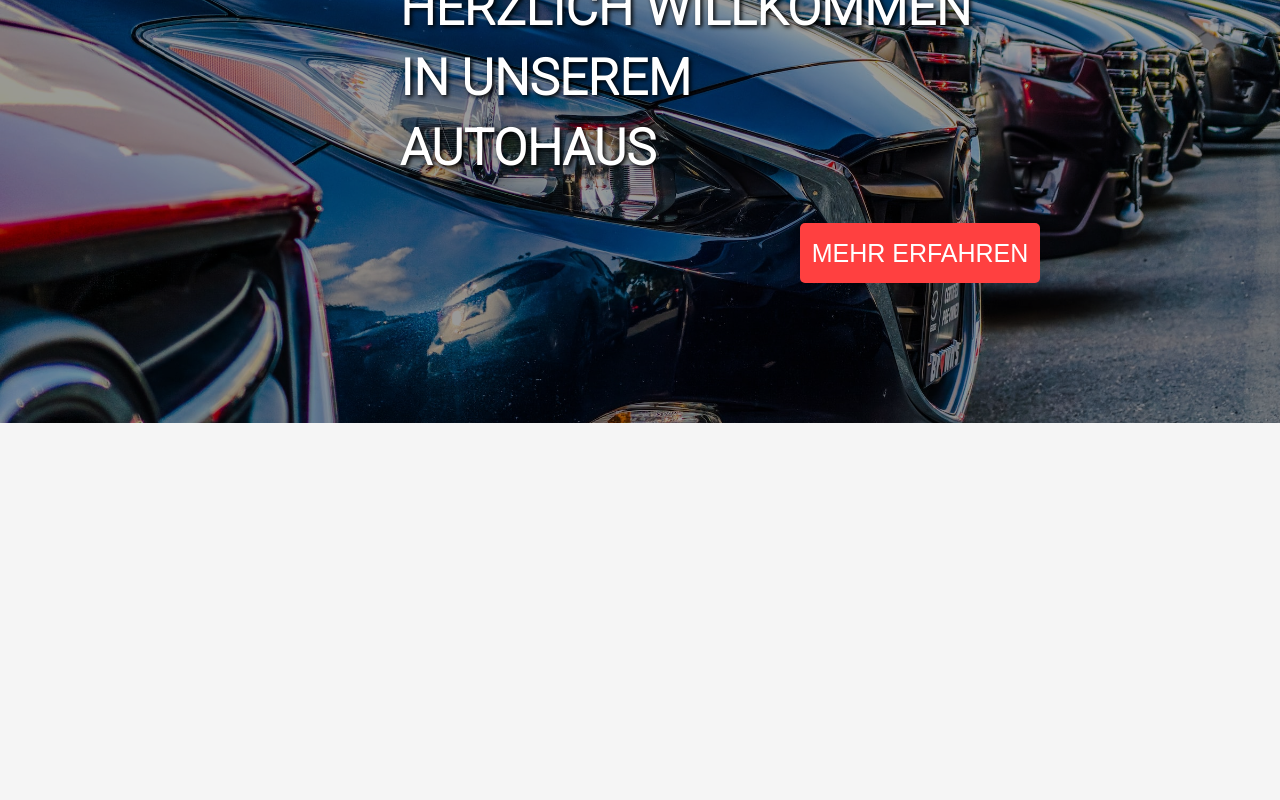
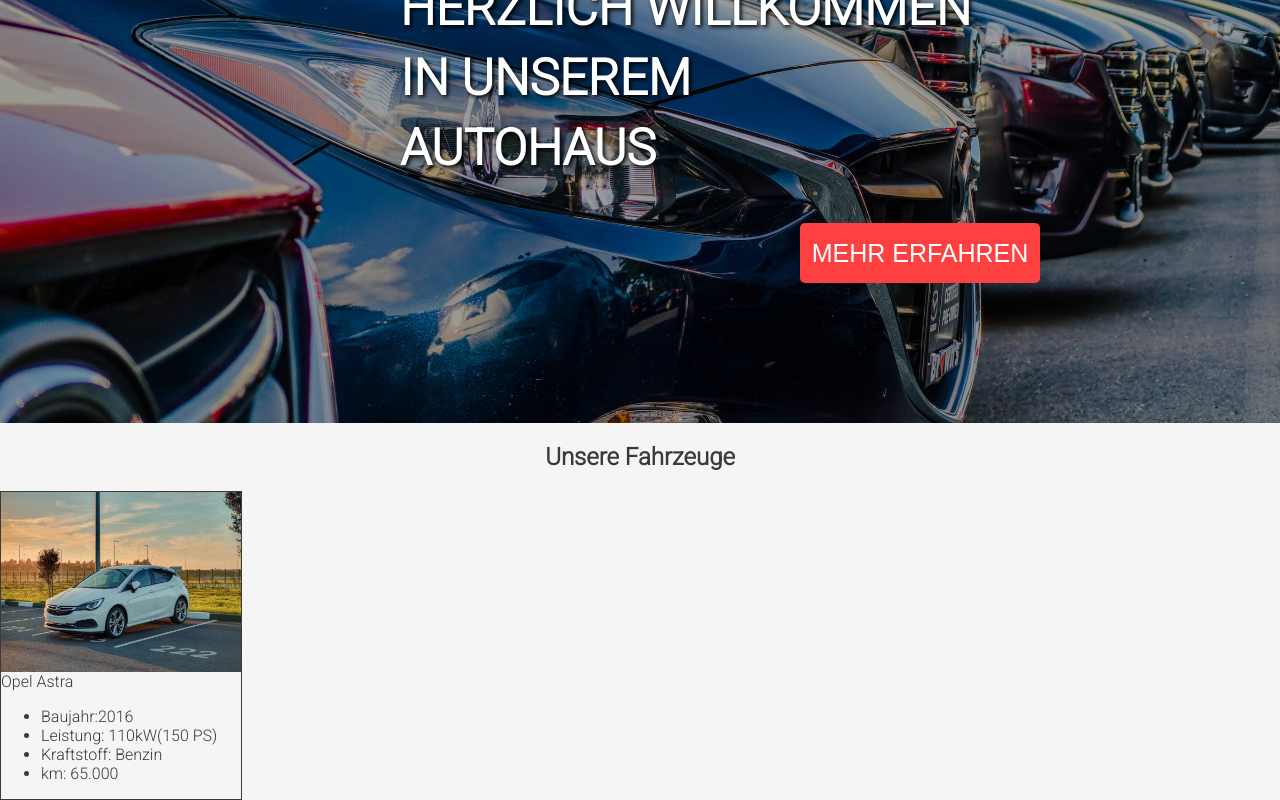
Before and after one commit to bsarnii/autohandel, a React (Create React App) app: page / in a window 1280 px wide. Shown: the part 277-1077 px from the top of the page. Before the commit the page ends 800 px from the top, so only its background shows below. Built offline with nearby package versions, Linux system fonts and the light colour scheme.

Commit message:
added autokarten

```diff
--- a/src/App.css
+++ b/src/App.css
@@ -1,2 +1,6 @@
 /* primary color: #ff4040
    secondary color: #3a3a3a */
+
+.App{
+   width:100%;
+}
--- a/src/App.js
+++ b/src/App.js
@@ -1,13 +1,14 @@
 import './App.css';
 import Header from './Header';
 import Willkommen from './Willkommen';
+import Autokarten from './Autokarten';
 
 function App() {
   return (
     <div className="App">
      <Header />
      <Willkommen />
-     {/*Card angebote*/}
+     <Autokarten />
      {/*Mitarbeiter + Geschäftszeiten*/}
      {/*Kontakt*/}
      {/*Footer*/}
--- /dev/null
+++ b/src/Autokarten.css
@@ -0,0 +1,8 @@
+.autokarten{
+    height:fit-content;
+}
+
+.autokarten h2{
+    display:flex;
+    justify-content: center;
+}
--- /dev/null
+++ b/src/Autokarten.js
@@ -0,0 +1,16 @@
+import React from 'react'
+import './Autokarten.css'
+import Karte from './Karte'
+
+function Autokarten() {
+  return (
+    <div className='autokarten'>
+        <h2>Unsere Fahrzeuge</h2>
+        <div className='karten'>
+            <Karte />
+        </div>
+    </div>
+  )
+}
+
+export default Autokarten
--- /dev/null
+++ b/src/Karte.css
@@ -0,0 +1,10 @@
+.karte{
+    border:1px solid #3a3a3a;
+    width: 240px;
+}
+
+.karte-img{
+    height: 180px;
+    width: 100%;
+    vertical-align: middle;
+}
--- /dev/null
+++ b/src/Karte.js
@@ -0,0 +1,24 @@
+import React from 'react'
+import './Karte.css'
+
+function Karte() {
+  return (
+    <div className='karte'>
+        <img
+        className='karte-img'
+        src='opel-astra.jpg'
+        alt='opel astra' />
+        <div className='karte-name'>Opel Astra</div>
+        <div className='karte-daten'>
+            <ul>
+                <li>Baujahr:2016</li>
+                <li>Leistung: 110kW(150 PS)</li>
+                <li>Kraftstoff: Benzin</li>
+                <li>km: 65.000</li>
+            </ul>
+        </div>
+    </div>
+  )
+}
+
+export default Karte
--- a/src/index.css
+++ b/src/index.css
@@ -2,4 +2,5 @@ body {
   margin: 0;
   font-family: 'Roboto', sans-serif;
   background-color: rgb(245,245,245);
+  color: #3a3a3a;
 }
```
Also changed, not shown: public/opel-astra.jpg (added), 1 other file (tests, documents, lock files or other folders).
